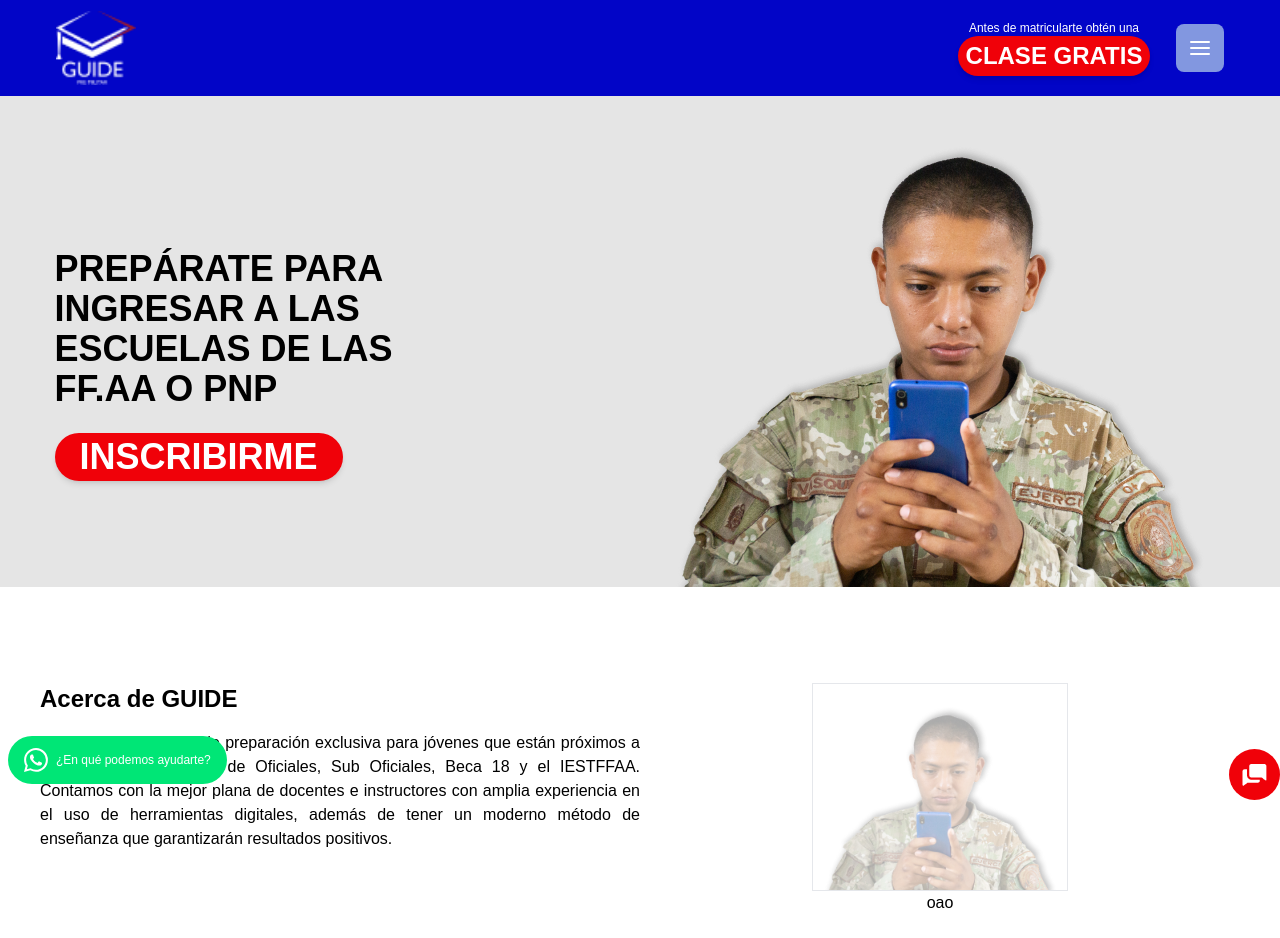
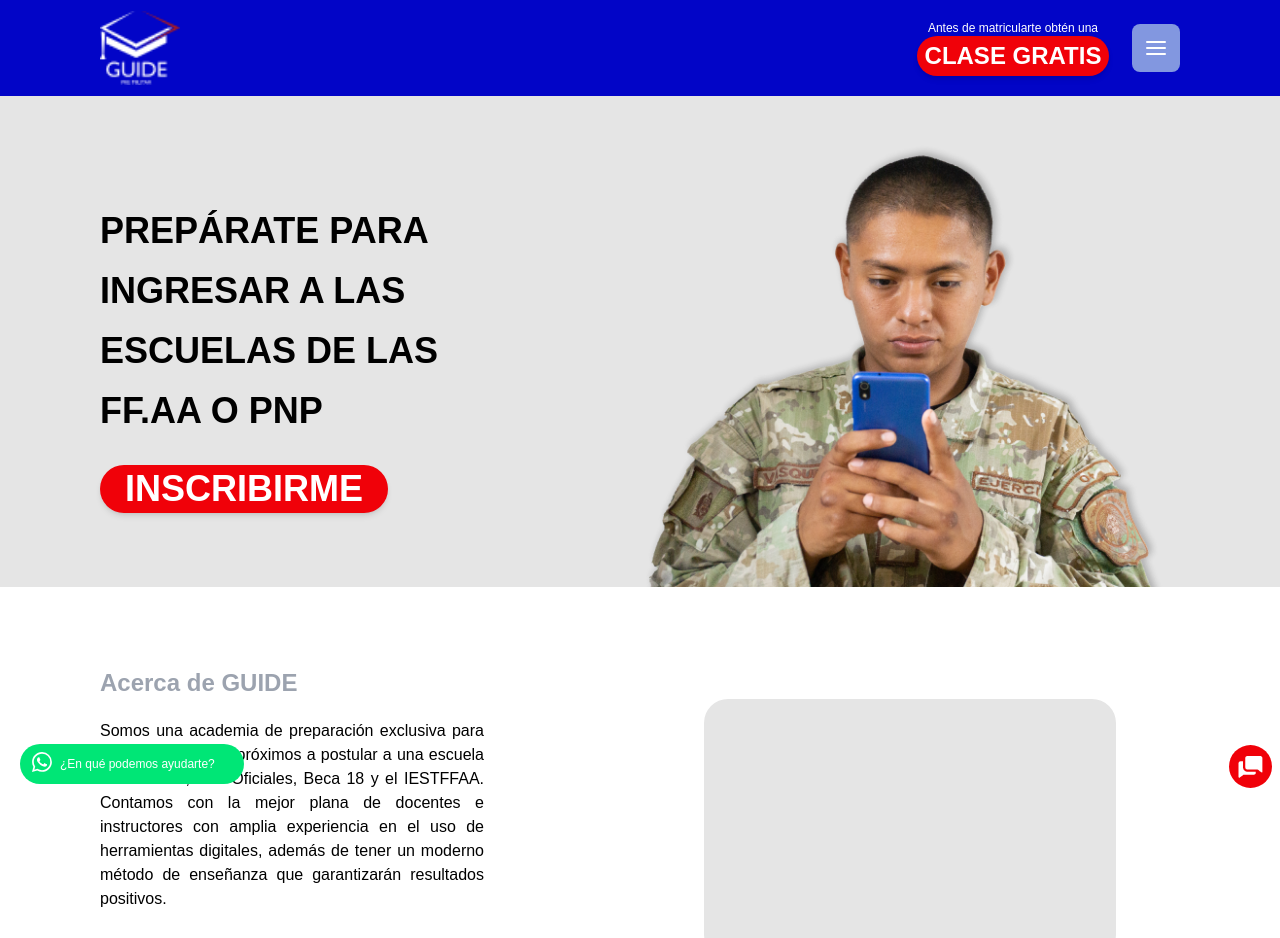
Before and after one commit to angelchoque/guide-pre-militar, a React (Create React App) app: page / in a window 1280 px wide. Shown: the top 938 px of the page. Built offline with nearby package versions, Linux system fonts and the light colour scheme.

Commit message:
complete home

```diff
--- a/src/components/AboutGuide.jsx
+++ b/src/components/AboutGuide.jsx
@@ -2,19 +2,18 @@ import React from 'react'
 
 import Carousel from './Carousel'
 
-import militar from '../assets/militar.png'
-import tropa from '../assets/tropa23.png'
 import slider1 from '../assets/slider1.jpg'
-const images = [militar,tropa,slider1]
+const images = [slider1, slider1, slider1, slider1]
 
 const AboutGuide = () => {
   return (
-    <div className='max-width flex flex-col md:flex-row px-8 md:px-0 py-24'>
-      <div className='md:w-1/2'>
-        <h2 className='text-center font-semibold text-2xl md:text-left'>Acerca de GUIDE</h2>
-        <p className='text-justify my-4'>Somos una academia de preparación exclusiva para jóvenes que están próximos a postular a una escuela de Oficiales, Sub Oficiales, Beca 18 y el IESTFFAA. Contamos con la mejor plana de docentes e instructores con amplia experiencia en el uso de herramientas digitales, además de tener un moderno método de enseñanza que garantizarán resultados positivos.</p>
+    <div className='max-width standar-width flex flex-col px-8 md:py-20 pb-24 pt-10 lg:flex-row'>
+      <div className='lg:w-1/2'>
+        <h2 className='text-center font-bold text-2xl md:text-left md:text-gray-400'>Acerca de GUIDE</h2>
+        <p className='text-justify my-5 text-sm font-normal max-w-sm md:text-base'>Somos una academia de preparación exclusiva para jóvenes que están próximos a postular a una escuela de Oficiales, Sub Oficiales, Beca 18 y el IESTFFAA. Contamos con la mejor plana de docentes e instructores con amplia experiencia en el uso de herramientas digitales, además de tener un moderno método de enseñanza que garantizarán resultados positivos.</p>
       </div>
-      <div className='flex justify-center md:w-1/2'>
+
+      <div className='flex justify-center mt-8 lg:w-1/2'>
         <Carousel images={images} autoPlay={true} showButtons={true} />
       </div>
     </div>
--- a/src/components/Carousel.jsx
+++ b/src/components/Carousel.jsx
@@ -32,8 +32,8 @@ const Carousel = (props) => {
   //   selectNewImage(selectedIndex, props.images);
   // };
   return (
-    <div>
-      <picture className="block w-64 h-52 mx-auto border overflow-hidden">
+    <div className="w-full px-16">
+      <picture className="block w-full h-auto mx-auto overflow-hidden bg-primary-light-grayish rounded-3xl">
         <img
           // src={require(`../assets/${selectedImage}`).default}
           src={selectedImage}
@@ -53,7 +53,7 @@ const Carousel = (props) => {
         )}
       </div> */}
       <div className="text-center">
-        {props.images.map((item, index)=> <button onClick={() => setSelectedIndex(index)} key={item}>{selectedIndex === index ? "a" : "o"} </button>)}
+        {props.images.map((item, index)=> <button key={`${item}_%${index}`} className={`w-2.5 h-2.5 mx-1 rounded-full bg-primary-dark ${selectedIndex === index ? "bg-opacity-90" : "bg-opacity-50"} `}></button>)}
       </div>
     </div>
   );
--- a/src/components/ChatBtn.jsx
+++ b/src/components/ChatBtn.jsx
@@ -3,7 +3,9 @@ import talkIcon from '../assets/talkicon.png'
 
 const ChatBtn = () => {
   return (
-    <button className='fixed bg-primary-red rounded-full p-3 right-0 bottom-0'><img src={talkIcon} alt="" /></button>
+    <button className='fixed bg-primary-red rounded-full p-2 right-2 bottom-3'>
+      <img src={talkIcon} alt="btn" />
+    </button>
   )
 }
 
--- a/src/components/Header.jsx
+++ b/src/components/Header.jsx
@@ -9,7 +9,7 @@ const Header = () => {
   const [menu, setMenu] = useState(false)
   return (
     <header className='w-full bg-primary-blue text-white fixed top-0'>
-      <nav className='h-16 md:h-24 flex items-center px-4 w-full max-width relative'>
+      <nav className='h-16 md:h-24 flex items-center px-4 w-full max-width standar-width relative'>
         <ul className='flex justify-between items-center w-full'>
           <li className='md:basis-3/4'>
             <picture>
@@ -24,7 +24,7 @@ const Header = () => {
           </li>
           <li>
             <button
-              className='bg-primary-purple rounded-lg p-3 outline-none'
+              className='bg-primary-purple rounded-lg p-3 outline-none ml-4'
               type='button'
               onClick={() => setMenu(!menu)}
             >
@@ -34,9 +34,10 @@ const Header = () => {
         </ul>
 
         {/* MENU */}
-        <ul className={`slide-top fixed bg-white text-black w-full left-0 top-16 px-8 py-12
-                        ${menu ? 'block' : 'hidden'} md:w-96 md:right-36 md:left-auto md:top-24 md:rounded-lg
-                        md:bg-opacity-90 z-50`}>
+        <ul className={`slide-top fixed z-50 bg-white text-black font-medium text-lg
+                        w-full left-0 top-16 px-6 py-8 ${menu ? 'block' : 'hidden'}
+                        md:w-96 md:right-36 md:left-auto md:top-24 md:rounded-lg
+                        md:bg-opacity-90`}>
           <li><Link className='block w-full border-b border-b-primary-dark py-2' to={"/"}>Acerca de GUIDE</Link></li>
           <li><Link className='block w-full border-b border-b-primary-dark py-2' to={"/por-que-nosotros"}>¿Pór que nosotros?</Link></li>
           <li><Link className='block w-full border-b border-b-primary-dark py-2' to={"/a-quienes-nos-dirigimos"}>¿A quienes nos dirigimos?</Link></li>
--- a/src/components/Hero.jsx
+++ b/src/components/Hero.jsx
@@ -2,16 +2,14 @@ import React from 'react'
 import tropaDesktop from '../assets/tropadesktop.png'
 
 const Hero = () => {
-  // let screenWidth = window.screen.width;
-  let windowWidth = window.innerWidth;
   return (
-    <div className={`hero ${windowWidth<=768 && 'hero-tropa'} w-full bg-primary-light-grayish mt-16 overflow-hidden`}>
-      <div className='max-width flex items-center
-        justify-center flex-col md:flex-row'>
-        <div className='flex flex-col items-center pt-32 md:pt-0 md:items-start md:w-1/2'>
+    <div className={`hero hero-tropa w-full bg-primary-light-grayish mt-16 overflow-hidden`}>
+      <div className='max-width standar-width  flex items-center
+                      justify-center flex-col md:flex-row'>
+        <div className='flex flex-col items-center pt-12 md:pt-0 md:items-start md:w-1/2'>
+
           <p className='text-center md:text-start text-3xl font-bold px-6 md:px-0
-          leading-10 md:text-4xl md:pr-52'
-          >
+                        md:text-4xl lg:pr-24 line-height-max'>
             PREPÁRATE PARA INGRESAR A LAS ESCUELAS DE LAS FF.AA O PNP
           </p>
           <button className='btn-primary h-8 w-36 text-xl mt-6 md:h-12 md:w-72 md:text-4xl' type='button'>INSCRIBIRME</button>
--- a/src/components/WhatsAppBtn.jsx
+++ b/src/components/WhatsAppBtn.jsx
@@ -3,8 +3,9 @@ import { BsWhatsapp } from 'react-icons/bs'
 
 const WhatsAppBtn = () => {
   return (
-    <button className='fixed text-white rounded-3xl bg-primary-green bottom-4 left-2 flex py-3 px-4' type='button'>
-      <BsWhatsapp size={24}/>
+    <button className='fixed text-white rounded-3xl bg-primary-green bottom-4
+                      left-3 md:left-5 flex py-2 px-3 md:w-56' type='button'>
+      <BsWhatsapp size={20}/>
       <span className='text-xs leading-6 ml-2'>¿En qué podemos ayudarte?</span>
     </button>
   )
--- a/src/styles/index.css
+++ b/src/styles/index.css
@@ -42,7 +42,7 @@
   background-repeat: no-repeat;
   background-position-y: bottom;
   background-position-x: center ;
-  height: 491px;
+  height: 330px;
 }
 
 .max-width {
@@ -66,3 +66,20 @@
 .loaded {
   opacity: 1;
 }
+
+
+@media (min-width: 640px) {
+  .standar-width {
+    padding-left: 60px;
+    padding-right: 60px;
+  }
+  .hero {
+    height: 491px;
+  }
+  .hero-tropa {
+    background-image: none;
+  }
+  .line-height-max {
+    line-height: 60px !important;
+  }
+}
```
